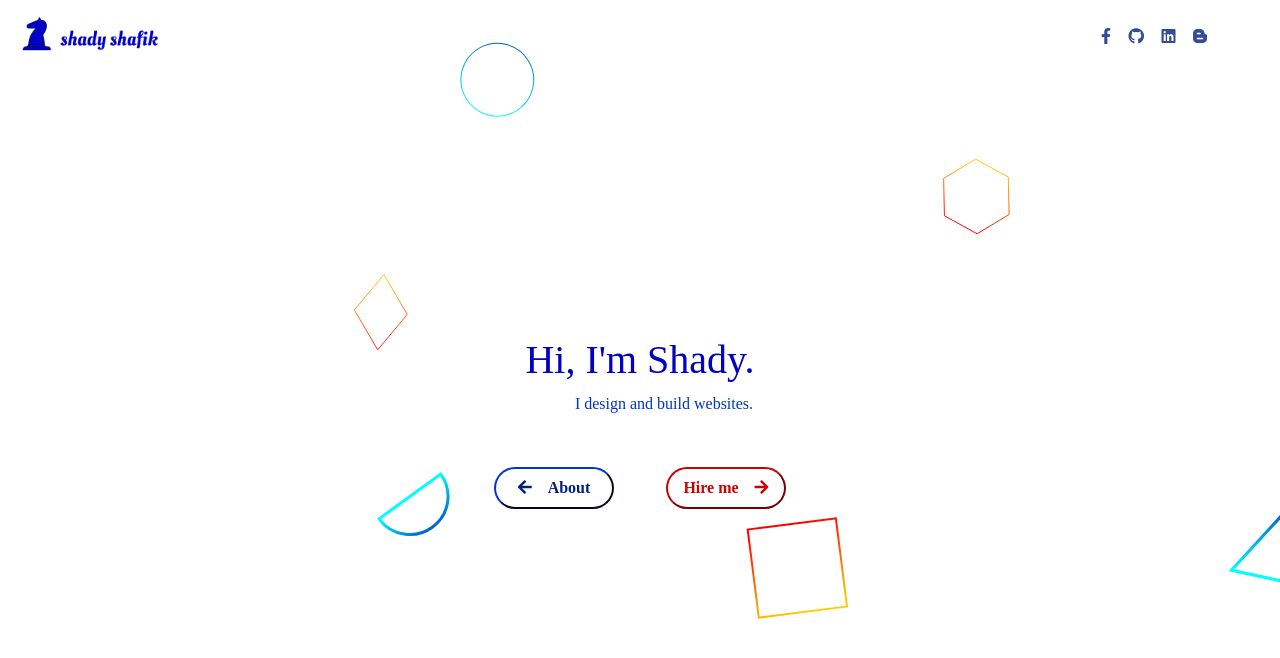
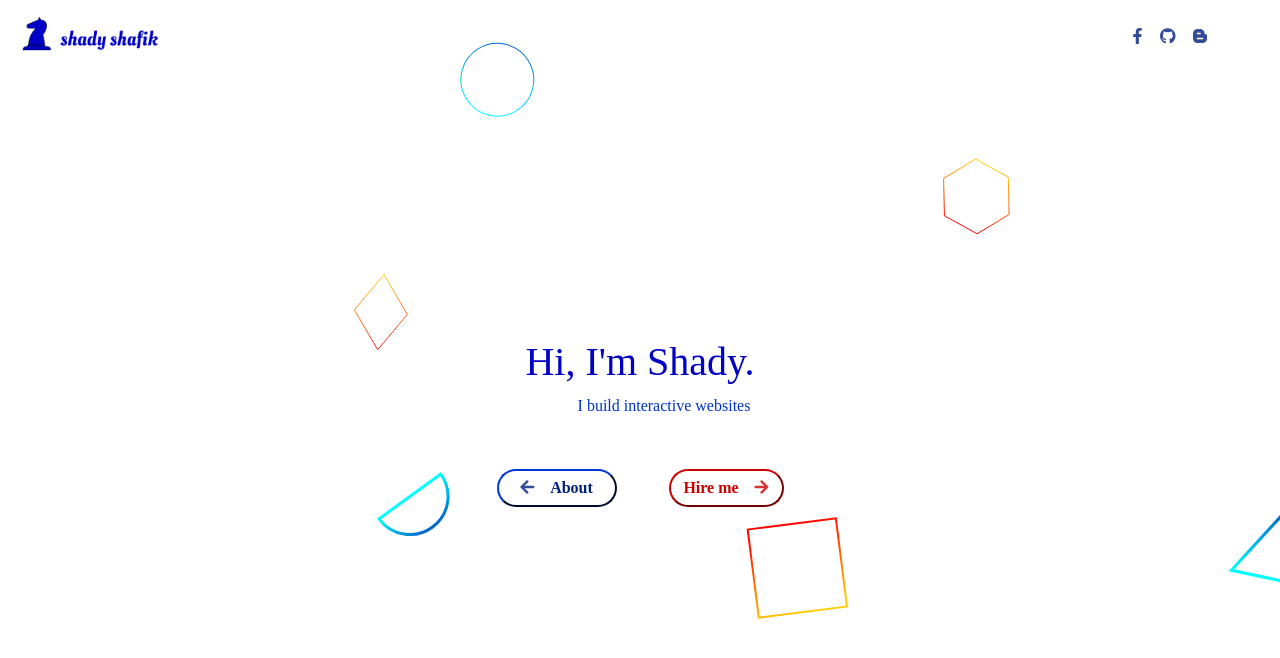
Before and after one commit to shady-shafik/portfolio, a plain HTML site: page index.html in a window 1280 px wide. Drawn offline with nearby package versions, Linux system fonts and the light colour scheme; a web font is replaced by a local one.

Commit message:
final edits

```diff
--- a/index.css
+++ b/index.css
@@ -15,8 +15,7 @@ i{
 }
 a, a:link, a:visited  {
     text-decoration: none !important;
-    color: #0033cc !important;
-    font-weight: bold;
+    color: #002080!important;
     cursor:pointer
 }
 .my-color{
@@ -118,8 +117,8 @@ button:focus{
 
 /* call to action button class */
 .cta{
-    width: 120px;
-    padding: 7px ;
+    width: 115px;
+    padding: 5px ;
     color: #cc0000 !important;
     border-color: #cc0000 !important;
     font-weight: bold !important;
@@ -136,9 +135,11 @@ button:focus{
 
 .myBtn{
     width: 120px;
-    padding: 7px ;
+    padding: 5px ;
     color: #002080 !important;
     border-color: #002080 !important;
+    /* border-color: transparent; */
+
     font-weight: bold !important;
     margin-top: 3px;
     border-radius: 100px !important;
@@ -205,15 +206,13 @@ animation: grow 2s  infinite ;
 
   .links{
     animation: opacity 2s  infinite;
-    transition: ease-in-out;
-    /* background-image: linear-gradient(#2193b0 , #6dd5ed); */
-
+    transition:linear;
   }
 
 
   @keyframes opacity {
       0%{ opacity: 1;}
       50%{ opacity: .8;}
-      75%{ opacity: .8;}
+      75%{ opacity: .5;}
       100%{ opacity: 1;}
   }
--- a/index.html
+++ b/index.html
@@ -22,10 +22,9 @@
                     <div class="navbar-brand "><a  href="index.html"><img class="w-75 align-top" src="imgs/myLogo.png" alt="logo"></a></div>
                 </div>
                     <ul class=" contact-icons ">
-                        <li class="my-color"><i class="fab fa-facebook-f"></i></li>
-                        <li class="my-color"><i class="fab fa-github"></i></li>
-                        <li class="my-color"><i class="fab fa-linkedin"></i></li>
-                        <li class="my-color"><i class="fab fa-blogger-b"></i></li>
+                        <li class="my-color"><a href="https://m.me/shady.mobaraq"><i class="fab fa-facebook-f"></i></a></li>
+                        <li class="my-color"><a href="https://github.com/shady-shafik"><i class="fab fa-github"></i></a></li>
+                        <li class="my-color"><a href="https://shadyshafik.blogspot.com/"><i class="fab fa-blogger-b"></i></a></li>
                     </ul>
             </nav>
 
@@ -35,12 +34,12 @@
                 <div class="col-md-6 text-center" >
                     <div class="mb-5">
                         <h1 class="myGreeting " >Hi, I'm Shady.</h1>
-                        <p class="myTitle  ml-5 ">I design and build websites.</p>
+                        <p class="myTitle  ml-5 ">I build interactive websites</p>
                     </div>
 
                     <div class="text-center ">
-                        <a href="pages/about.html"> <button  class="myBtn mr-5"><i class="fas fa-arrow-left pr-3"></i>About</button></a>
-                        <a href="pages/contact.html"> <button class="cta">Hire me<i class="fas fa-arrow-right pl-3"></i> </button></a>
+                        <a href="pages/about.html"> <button  class="myBtn mr-5 "><i class="fas fa-arrow-left pr-3 links"></i>About</button></a>
+                        <a href="pages/contact.html"> <button class="cta">Hire me<i class="fas fa-arrow-right pl-3 links"></i> </button></a>
                     </div>
                 </div>
             </div>
```
